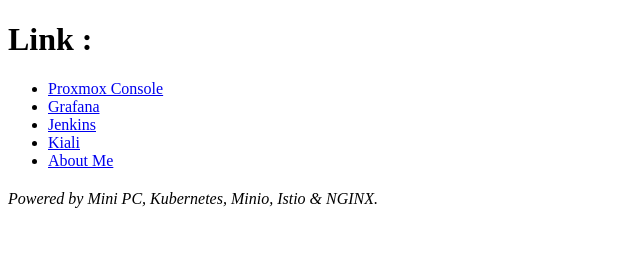
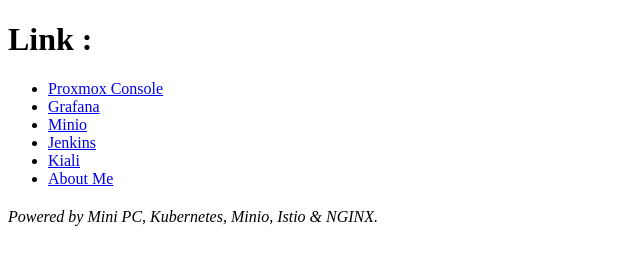
Before and after one commit to gilangvperdana/livecd, a plain HTML site: page index.html in a window 1280 px wide. Shown: the whole page, without its empty margins (0-640 px from the left). Drawn offline with Linux system fonts and the light colour scheme.

Commit message:
add minio link

```diff
--- a/index.html
+++ b/index.html
@@ -41,6 +41,7 @@
 <ul>
     <li><a href="https://console.gbesar.link">Proxmox Console</a></li>
     <li><a href="https://mons.gbesar.link">Grafana</a></li>
+    <li><a href="https://s3.gbesar.link">Minio</a></li>
     <li><a href="https://jarvis.gbesar.link">Jenkins</a></li>
     <li><a href="https://kialimons.gbesar.link">Kiali</a></li>
     <li><a href="https://gbesar.link">About Me</a></li>
```
